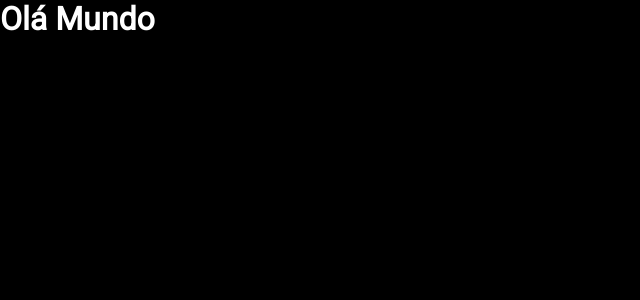
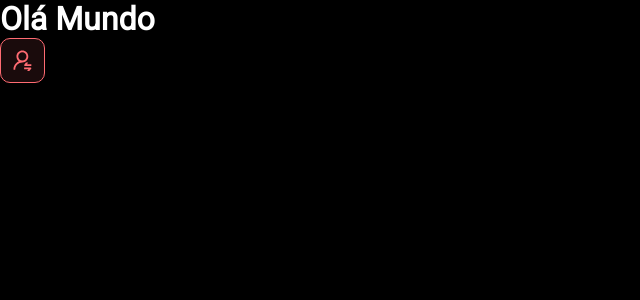
Before and after one commit to fagnercruz/DSMeta, a React (Vite) app in the folder frontend/: page / in a window 1280 px wide. Shown: the top 300 px of the page, without its empty margins (0-640 px from the left). Built offline with nearby package versions, Linux system fonts and the light colour scheme.

Commit message:
Primeiro componente - Botão notificar

```diff
--- a/frontend/src/App.tsx
+++ b/frontend/src/App.tsx
@@ -1,8 +1,12 @@
+import NotificationButtom from "./componentes/NotificationButtom";
 
 function App() {
-  return(
-    <h1>Olá Mundo</h1>
-  )
+  return (
+    <>
+      <h1>Olá Mundo</h1>
+      <NotificationButtom />
+    </>
+  );
 }
 
-export default App
+export default App;
--- /dev/null
+++ b/frontend/src/componentes/NotificationButtom/index.tsx
@@ -0,0 +1,12 @@
+import iconeBotao from '../../assets/img/icon-btn.svg'
+import './style.css'
+
+function NotificationButtom() {
+  return (
+    <div className="btn">
+      <img src={iconeBotao} alt="notify" />
+    </div>
+  );
+}
+
+export default NotificationButtom
--- /dev/null
+++ b/frontend/src/componentes/NotificationButtom/style.css
@@ -0,0 +1,18 @@
+.btn {
+    width: 45px;
+    height: 45px;
+    border: 1px solid #FF6B72;
+    border-radius: 10px;
+    display: flex;
+    justify-content: center;
+    align-items: center;
+    background-color: rgba(255,107,114,.1);
+}
+
+.btn:hover{
+    cursor: pointer;
+}
+
+.btn img {
+    width: 19px;
+}
```
Also changed, not shown: frontend/src/assets/img/icon-btn.svg (added), frontend/src/assets/img/logo.svg (added), frontend/src/index.css (line endings or trailing spaces).
